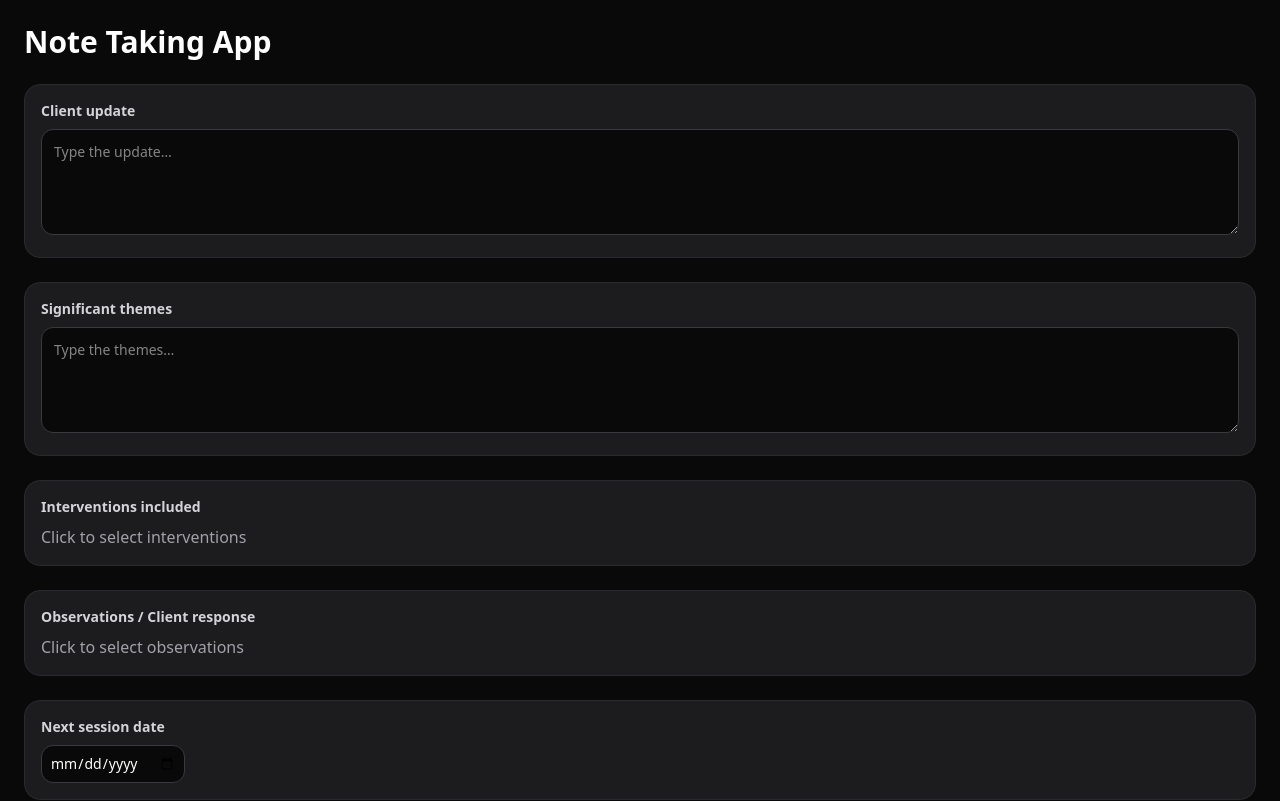
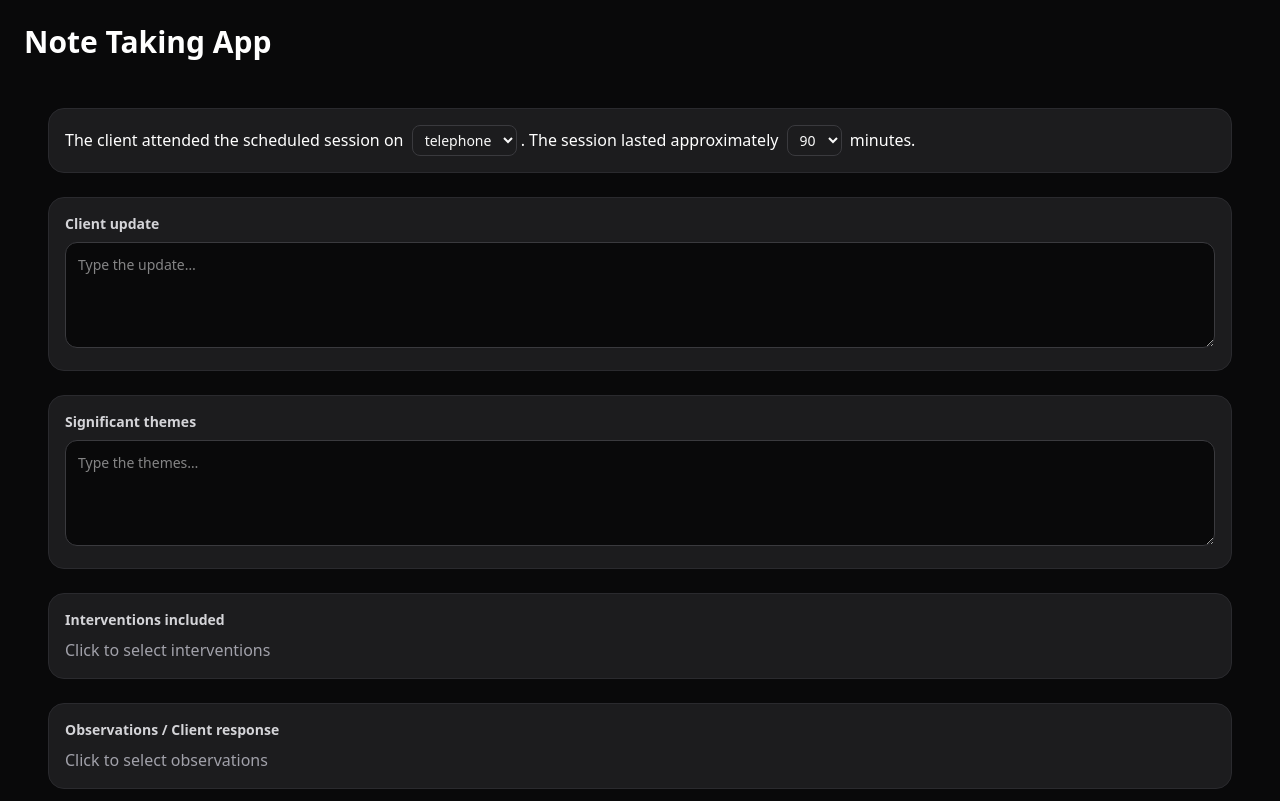
Before and after one commit to Caesura0/sessionsmith, a React (Vite) app: page / in a window 1280 px wide. Shown: the top 801 px of the page. Built offline with nearby package versions, Linux system fonts and the light colour scheme.

Commit message:
added print functionality

```diff
--- a/src/App.tsx
+++ b/src/App.tsx
@@ -9,6 +9,10 @@ import { useState } from "react";
 import { FullScreenPicker } from "./components/FullScreenPicker";
 import { INTERVENTIONS, OBSERVATIONS } from "./data/option";
 import type { Option } from "./types/options";
+import { InlineSessionLine } from "./components/InlineSessionLine";
+import { PrintableNote, type NoteData } from "./components/PrintableNote";
+
+
 
 // Utility that converts IDs → labels for display
 function toLabels(ids: string[], src: Option[]) {
@@ -16,19 +20,64 @@ function toLabels(ids: string[], src: Option[]) {
 }
 
 export default function App() {
+
+    const [mode, setMode] = useState<"telephone"|"virtual"|"in-person">("telephone");
+    const [duration, setDuration] = useState<30|60|90>(90);
+    const [clientUpdate, setClientUpdate] = useState("");
+    const [themes, setThemes] = useState("");
+
     // Multi-select state (IDs)
     const [interventions, setInterventions] = useState<string[]>([]);
     const [observations, setObservations] = useState<string[]>([]);
 
+    //
+    const [interventionsIds, setInterventionsIds] = useState<string[]>([]);
+    const [observationsIds, setObservationsIds] = useState<string[]>([]);
+
     // Which picker is open? (null = none)
     const [picker, setPicker] = useState<null | "interventions" | "observations">(null);
 
+    //emotional regulation state
+
+    const [plan, setPlan] = useState("emotional regulation");
     // Simple controlled date string (yyyy-mm-dd)
     const [nextDate, setNextDate] = useState("");
+
+
+  // Build the data object for the print component
+  const noteData: NoteData = {
+    mode,
+    durationMinutes: duration,
+    clientUpdate,
+    themes,
+    interventions: toLabels(interventionsIds, INTERVENTIONS),
+    observations: toLabels(observationsIds, OBSERVATIONS),
+    plan,
+    nextSessionISO: nextDate,
+  };
+
+  const handlePrint = () => {
+    // Show system dialog -> choose “Save as PDF”
+    window.print();
+  };
+
 
   return (
     <div className="min-h-screen bg-dark-1 text-white font-inter p-6 space-y-6">
       <h1 className="text-3xl font-bold">Note Taking App</h1>
+
+
+      <div className="print:hidden p-6 space-y-6">
+
+        {/* session info (dropdowns) */}
+        <div className=" bg-dark-1 text-white font-inter  space-y-6">
+        <section className="rounded-2xl border border-dark-3 bg-dark-2 p-4">
+            <InlineSessionLine />
+        </section>
+        </div>
+
+
+
 
       {/* Client update (free text) */}
       <section className="rounded-2xl border border-dark-3 bg-dark-2 p-4">
@@ -142,6 +191,28 @@ export default function App() {
           }}
         />
       )}
+
+
+        </div>
+
+
+
+
+        {/* Your selectors for interventions/observations should set interventionsIds/observationsIds */}
+        {/* ... */}
+
+        <div className="pt-2">
+          <button
+            onClick={handlePrint}
+            className="rounded-xl bg-white px-4 py-2 text-sm font-semibold text-dark-1 hover:bg-light-1"
+          >
+            Print / Save PDF
+          </button>
+        </div>
+
+
+      {/* PRINT-ONLY AREA (renders the formatted note) */}
+      <PrintableNote data={noteData} />
     </div>
   );
 }
--- a/src/Styles/globals.css
+++ b/src/Styles/globals.css
@@ -17,5 +17,9 @@
   --color-light-3: #d4d4d8;
   --color-light-4: #a1a1aa;
 }
-
-/* Optional: font (Inter) if you want it; comment out if not needed */
+@media print {
+    /* Set nice page margins; adjust to taste */
+    @page { margin: 20mm; }
+    /* Make sure the app background doesn't leak into print */
+    html, body { background: white !important; }
+  }
--- a/src/components/FullScreenPicker.tsx
+++ b/src/components/FullScreenPicker.tsx
@@ -153,6 +153,7 @@ export function FullScreenPicker({ title, options, selected, onSave, onClose }:
                             "focus-visible:outline focus-visible:outline-2 focus-visible:outline-black"
                           )}
                           // Optional data attribute if you want to style [data-selected=true] in CSS
+                          //below is button text controls
                           data-selected={active || undefined}
                         >
                           <div className="text-sm font-medium">{opt.label}</div>
--- /dev/null
+++ b/src/components/InlineSessionLine.tsx
@@ -0,0 +1,93 @@
+// InlineSessionLine.tsx
+import { useState } from "react";
+
+/** Session “mode” options shown in the first dropdown */
+const MODE_OPTIONS = [
+  { value: "telephone", label: "telephone" },
+  { value: "virtual",   label: "virtual" },
+  { value: "in-person", label: "in person" },
+] as const;
+type Mode = typeof MODE_OPTIONS[number]["value"];
+
+/** Duration options (minutes) shown in the second dropdown */
+const DURATION_OPTIONS = [30, 60, 90] as const;
+
+export function InlineSessionLine() {
+  // Controlled state for both dropdowns
+  const [mode, setMode] = useState<Mode>("telephone");
+  const [duration, setDuration] = useState<number>(90);
+
+  return (
+    <p className="text-base leading-7 text-white">
+      {/* Static copy */}
+      The client attended the scheduled session on{" "}
+
+      {/* Dropdown #1: mode */}
+      <InlineSelect
+        ariaLabel="Session mode"
+        value={mode}
+        onChange={(v) => setMode(v as Mode)}
+        className="mx-1"
+      >
+        {MODE_OPTIONS.map(o => (
+          <option key={o.value} value={o.value}>{o.label}</option>
+        ))}
+      </InlineSelect>
+
+      {/* Punctuation + more copy */}
+      . The session lasted approximately{" "}
+
+      {/* Dropdown #2: duration */}
+      <InlineSelect
+        ariaLabel="Session duration (minutes)"
+        value={String(duration)}
+        onChange={(v) => setDuration(Number(v))}
+        className="mx-1"
+      >
+        {DURATION_OPTIONS.map(min => (
+          <option key={min} value={min}>{min}</option>
+        ))}
+      </InlineSelect>
+
+      {" "}minutes.
+    </p>
+  );
+}
+
+/**
+ * Small inline-styled <select> that blends into sentences.
+ * - Keeps height compact
+ * - Matches your dark theme tokens (bg-dark-1/2, border-dark-4, text-light-1)
+ * - Uses aria-label for accessibility since we hide a visible label in the sentence
+ */
+function InlineSelect(props: {
+  ariaLabel: string;
+  value: string;
+  onChange: (value: string) => void;
+  children: React.ReactNode;
+  className?: string;
+}) {
+  const { ariaLabel, value, onChange, children, className } = props;
+  return (
+    <span className={className}>
+      <select
+        aria-label={ariaLabel}
+        value={value}
+        onChange={(e) => onChange(e.target.value)}
+        className={[
+          // Inline sizing & spacing so it sits nicely in text
+          "align-baseline text-sm",
+          "px-2 py-1 rounded-lg",
+          // Theme + borders
+          "bg-dark-2 text-light-1 border border-dark-4",
+          // Remove blue glow; add subtle focus ring that fits your palette
+          "outline-none focus:border-light-3 focus:ring-1 focus:ring-light-3",
+          // Make it feel clickable
+          "cursor-pointer"
+        ].join(" ")}
+      >
+        {children}
+      </select>
+    </span>
+  );
+}
--- /dev/null
+++ b/src/components/PrintableNote.tsx
@@ -0,0 +1,85 @@
+
+import type { Option } from "../types/options";
+
+/**
+ * Data shape we expect from the main form.
+ */
+export type NoteData = {
+  mode: "telephone" | "virtual" | "in-person";
+  durationMinutes: 30 | 60 | 90;
+  clientUpdate: string;               // free text
+  themes: string;                     // free text
+  interventions: string[];            // already as labels (not IDs)
+  observations: string[];             // already as labels (not IDs)
+  plan: string;                       // free text
+  nextSessionISO?: string;            // "yyyy-mm-dd" from <input type="date">
+};
+
+/**
+ * Print-only version of the note.
+ * Tip: It's hidden on screen, but shown when printing (via Tailwind print: variant).
+ */
+export function PrintableNote({ data }: { data: NoteData }) {
+  const {
+    mode, durationMinutes, clientUpdate, themes,
+    interventions, observations, plan, nextSessionISO
+  } = data;
+
+  const fmtDate = (iso?: string) => {
+    if (!iso) return "";
+    // render as YYYY-MM-DD; change to your preferred display if needed
+    return iso;
+  };
+
+  return (
+    <div
+      id="print-note"
+      className="
+        hidden print:block                 /* only visible when printing */
+        text-black                          /* force dark text for printers */
+        bg-white                            /* white background on paper */
+        leading-relaxed text-[12pt]         /* readable print size */
+      "
+    >
+      <h1 className="text-[14pt] font-bold mb-2">Notes</h1>
+
+      <p>
+        The client attended the scheduled session on by {mode}. The session lasted approximately {durationMinutes} minutes.
+      </p>
+
+      <p className="font-bold mt-3">The client provided an update on the events since last session:</p>
+      <p className="whitespace-pre-wrap">{clientUpdate || "\u00A0"}</p>
+
+      <p className="font-bold mt-3">Significant themes within the session focused on:</p>
+      <p className="whitespace-pre-wrap">{themes || "\u00A0"}</p>
+
+      <p className="font-bold mt-3">Interventions included:</p>
+      {interventions?.length ? (
+        <ul className="list-disc pl-6">
+          {interventions.map((line, i) => (
+            <li key={i}>{line}</li>
+          ))}
+        </ul>
+      ) : (
+        <p>–</p>
+      )}
+
+      <p className="font-bold mt-3">Observations/Client Response:</p>
+      {observations?.length ? (
+        <ul className="list-disc pl-6">
+          {observations.map((line, i) => (
+            <li key={i}>{line}</li>
+          ))}
+        </ul>
+      ) : (
+        <p>–</p>
+      )}
+
+      <p className="font-bold mt-3">Plan:</p>
+      <p className="whitespace-pre-wrap">{plan || "\u00A0"}</p>
+
+      <p className="font-bold mt-3">The next session was booked for:</p>
+      <p>Date of next session - {fmtDate(nextSessionISO)}</p>
+    </div>
+  );
+}
```
Lines whose indentation alone changed are shown as unchanged.
